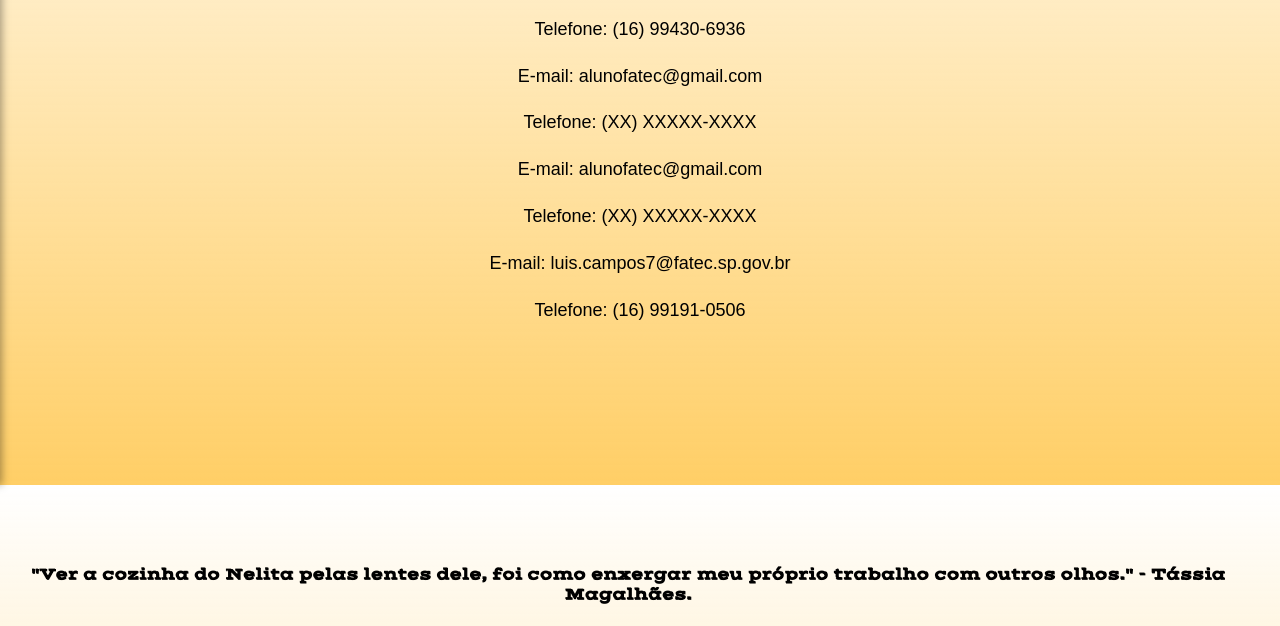
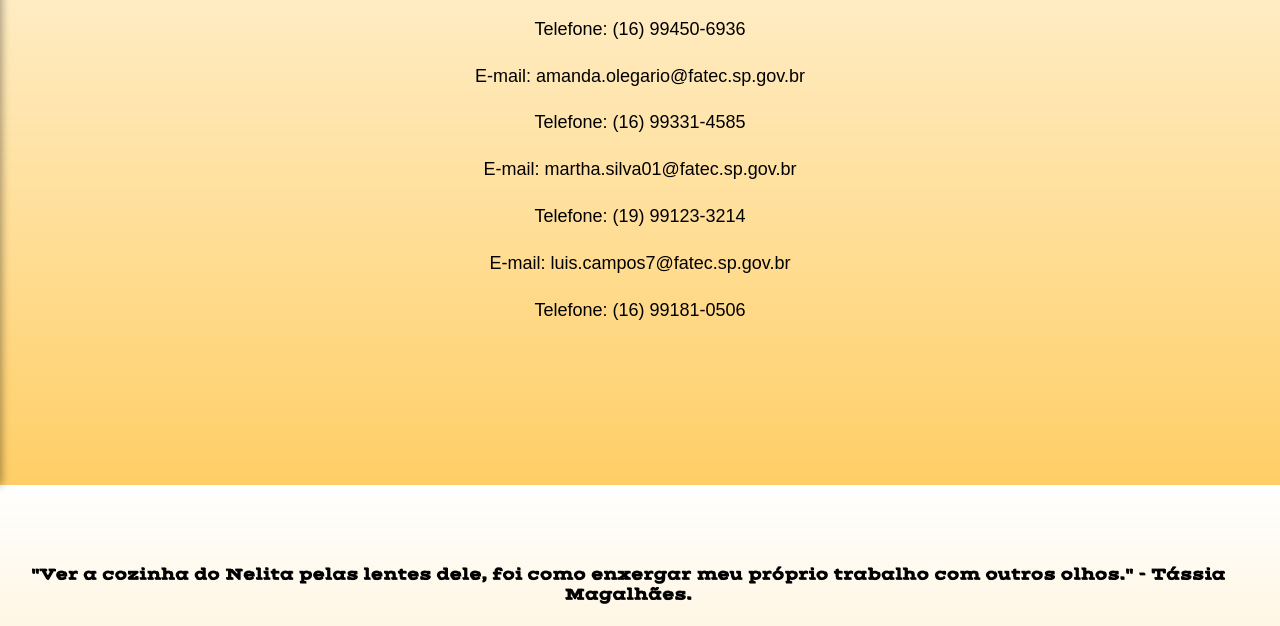
Before and after one commit to FatecFranca/DSM-P2-G07-2025-2, a website: page FRONTEND/View/Index/tela_8 - suporte.html in a window 1280 px wide. Shown: the part 315-941 px from the top of the page. Drawn offline with Linux system fonts and the light colour scheme; no server answers; sample sign-in values are in the browser's storage.

Commit message:
Adicionei meu email instituicional e número, agregando à tela de suporte

```diff
--- a/FRONTEND/View/Index/tela_8 - suporte.html
+++ b/FRONTEND/View/Index/tela_8 - suporte.html
@@ -52,16 +52,16 @@
     <main class="text suporte-content" role="main">
         <h2>Suporte</h2>
         <p>E-mail: gabriel.martins74@fatec.sp.gov.br</p>
-        <p>Telefone: (16) 99430-6936</p>
+        <p>Telefone: (16) 99450-6936</p>
 
-        <p>E-mail: alunofatec@gmail.com</p>
-        <p>Telefone: (XX) XXXXX-XXXX</p>
+        <p>E-mail: amanda.olegario@fatec.sp.gov.br</p>
+        <p>Telefone: (16) 99331-4585</p>
 
-        <p>E-mail: alunofatec@gmail.com</p>
-        <p>Telefone: (XX) XXXXX-XXXX</p>
+        <p>E-mail: martha.silva01@fatec.sp.gov.br</p>
+        <p>Telefone: (19) 99123-3214</p>
 
         <p>E-mail: luis.campos7@fatec.sp.gov.br</p>
-        <p>Telefone: (16) 99191-0506</p>
+        <p>Telefone: (16) 99181-0506</p>
     </main>
 
     <!-- Scripts necessários -->
```
